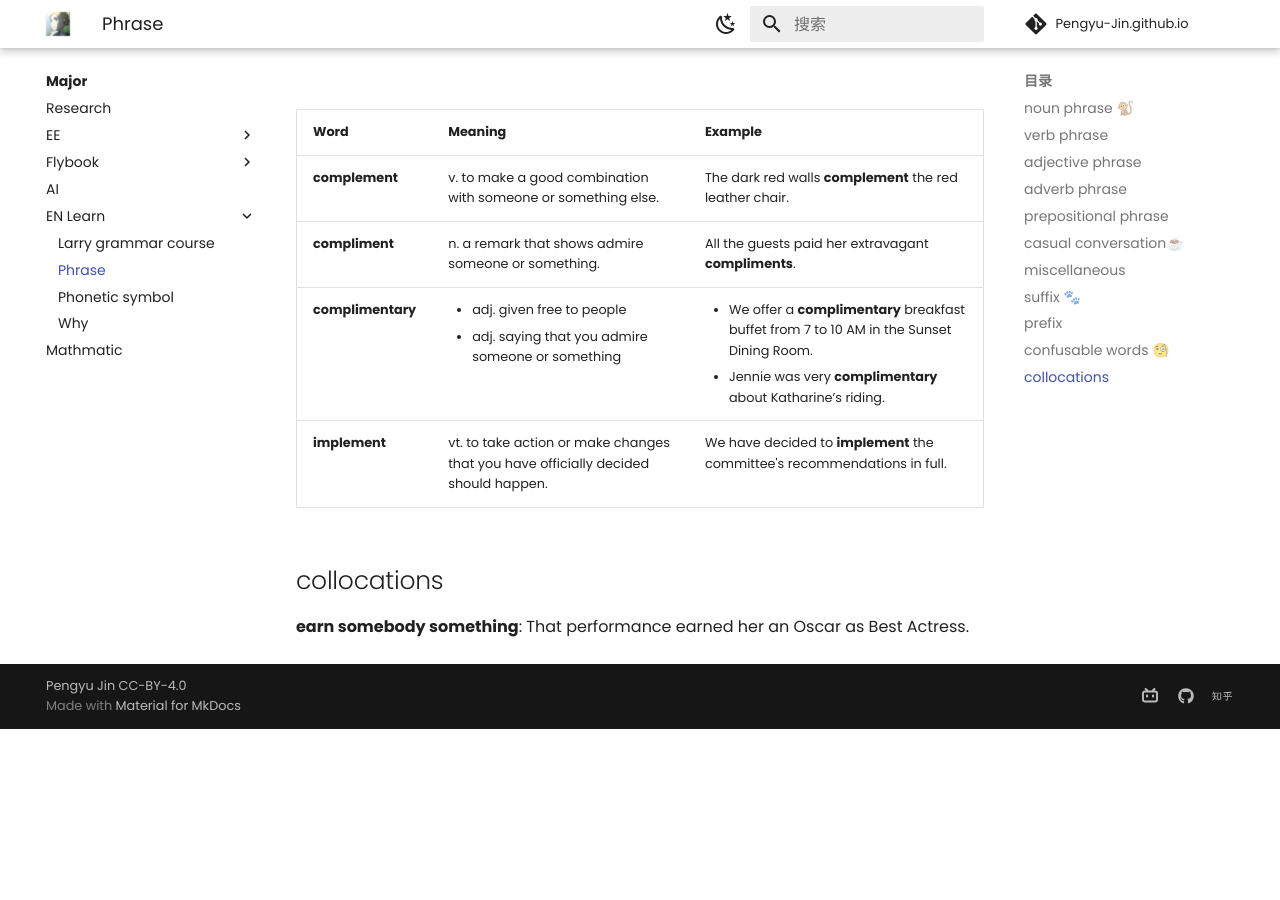
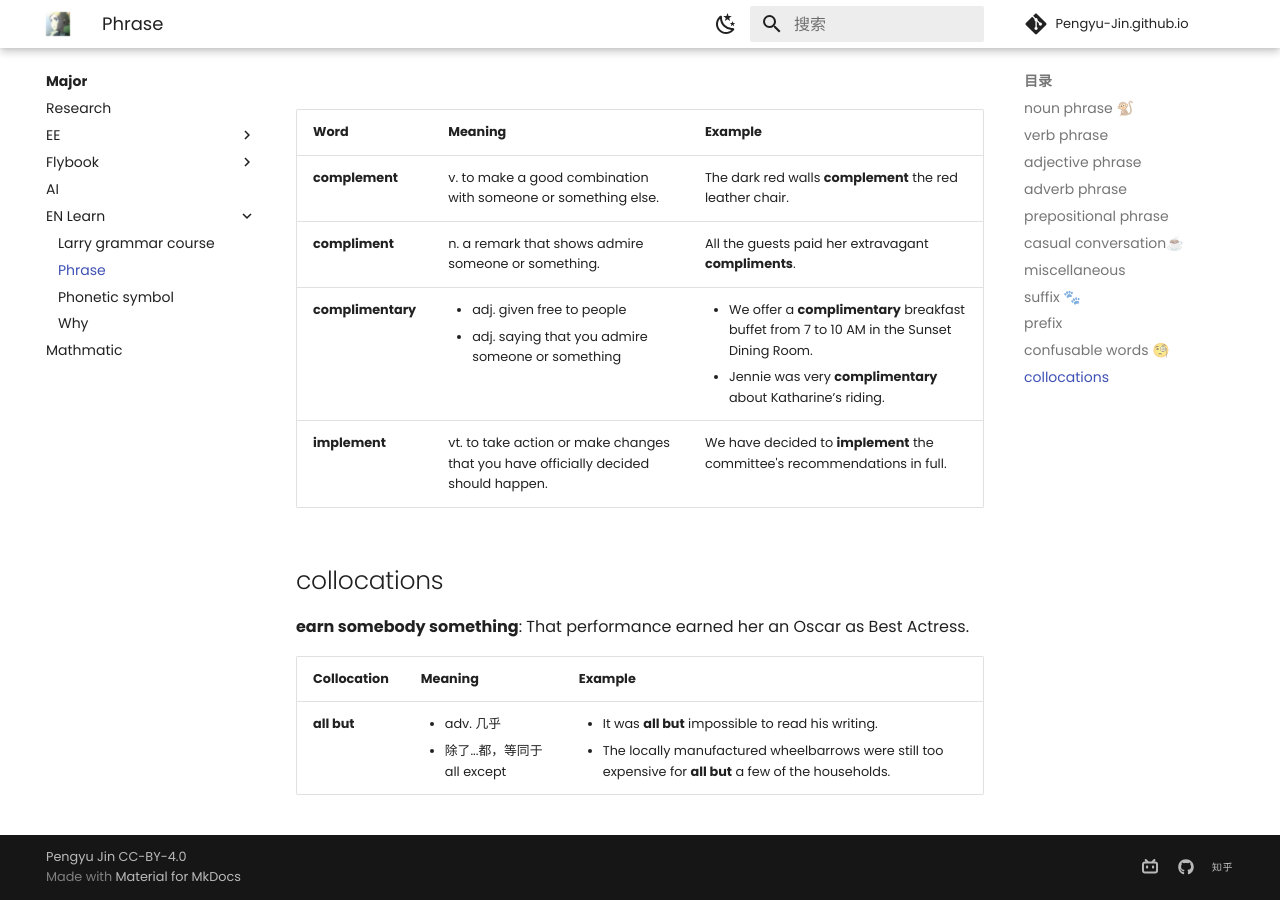
Before and after one commit to Pengyu-Jin/Pengyu-Jin.github.io, an MkDocs documentation site: the page built from docs/major/EN-learn/phrase.md, in a window 1280 px wide and 900 px high, scrolled down 6239 px. Built offline with MkDocs 1.6.1 and Material for MkDocs 9.7.7, drawn with Linux system fonts in a browser that asks for light colours; comment, search, counter and statistics services are not loaded; before the commit the page ends 6968 px from its top, so only the background shows below that.

Commit message:
20250206-a

```diff
--- a/docs/major/EN-learn/phrase.md
+++ b/docs/major/EN-learn/phrase.md
@@ -196,3 +196,7 @@ Would you like an aisle or window seat? 你想要靠走道的位置还是靠窗
 
 ## collocations
 **earn somebody something**: That performance earned her an Oscar as Best Actress.
+
+| Collocation    | Meaning | Example |
+|---------|---------|---------|
+| **all but** | <ul><li>adv. 几乎 </li><li>  除了...都，等同于all except </li></ul>| <ul><li>It was **all but** impossible to read his writing. </li><li> The locally manufactured wheelbarrows were still too expensive for **all but** a few of the households. </li></ul> |
```
